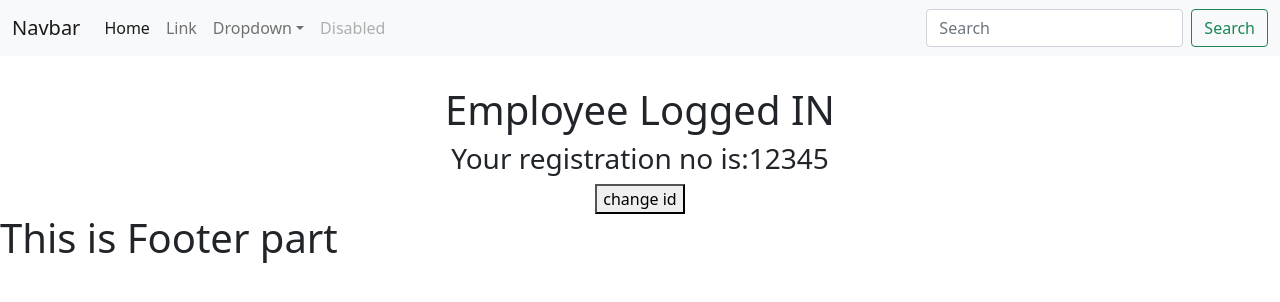
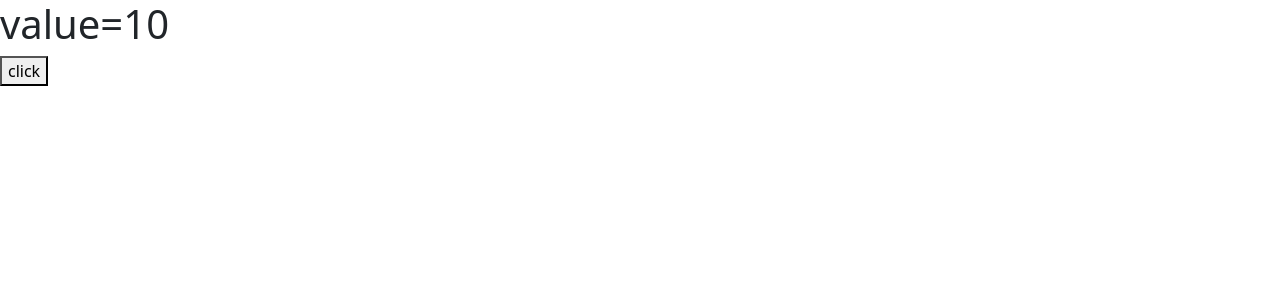
Before and after one commit to AisuryaSahoo/myreactproject, a React (Create React App) app: page / in a window 1280 px wide. Shown: the top 302 px of the page. Built offline with nearby package versions, Linux system fonts and the light colour scheme.

Commit message:
LifeCycle added

```diff
--- a/src/App.js
+++ b/src/App.js
@@ -1,18 +1,16 @@
 // class based / function based
 import React from 'react';
-import Nav from './Nav';
+// import Nav from './Nav';
 // import Header from './Header';
-import Footer from './Footer';
+// import Footer from './Footer';
 // import {Component} from 'react';
-import MyState from './MyState';
+// import MyState from './MyState';
+import LifeCycleComp from './LifeCycleComp';
 
 const App = () =>{
   return (
         <>
-        <Nav/>
-        {/* <Header/> */}
-        <MyState></MyState>
-        <Footer/>
+        <LifeCycleComp/>
         </>
         )
 }
--- /dev/null
+++ b/src/LifeCycleComp.jsx
@@ -0,0 +1,32 @@
+import React ,{Component} from "react";
+
+class LifeCycleComp extends Component{
+    constructor(props){
+        super(props)
+        console.log("constructor called");
+        this.state={value:10}
+    }
+    componentDidMount(){
+        console.log("componentdid mount")
+    }
+    componentDidUpdate(){
+        console.log("component did update called")
+    }
+    componentWillUnmount(){
+        console.log("componentwillunmount called")
+    }
+    handleValue = () => {
+        this.setState({value:20})
+    }
+    render(){
+        console.log("render method called")
+
+        return(
+            <React.Fragment>
+                <h1>value={this.state.value}</h1>
+                <button onClick={this.handleValue}>click</button>
+            </React.Fragment>
+        )
+    }
+}
+export default LifeCycleComp;
```
